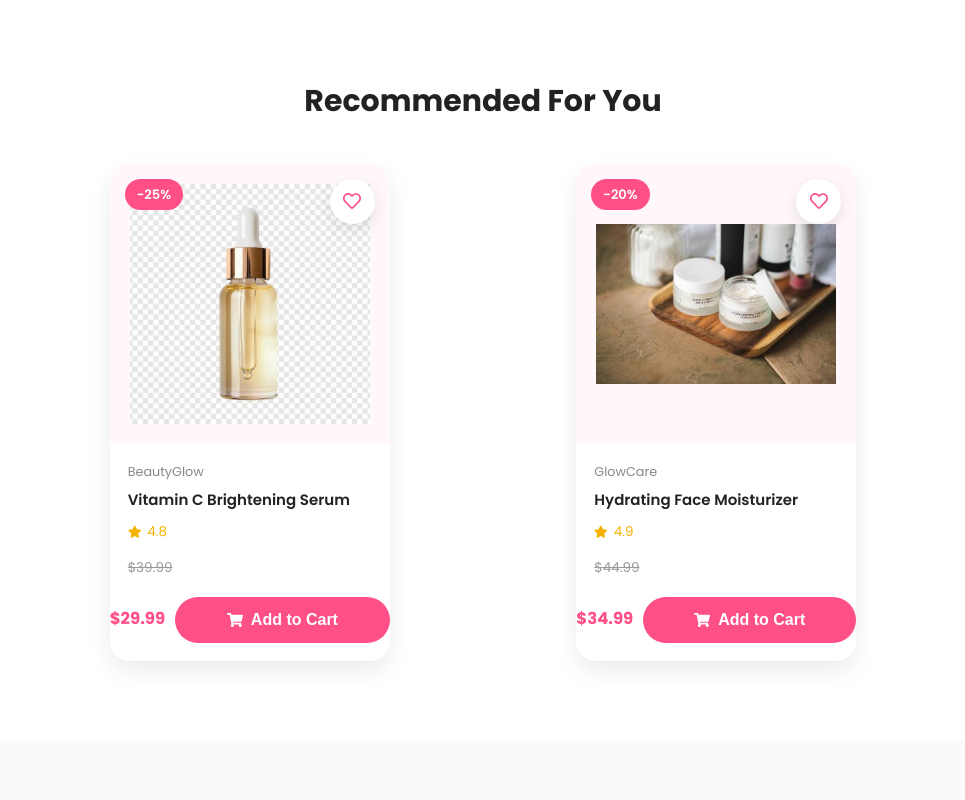
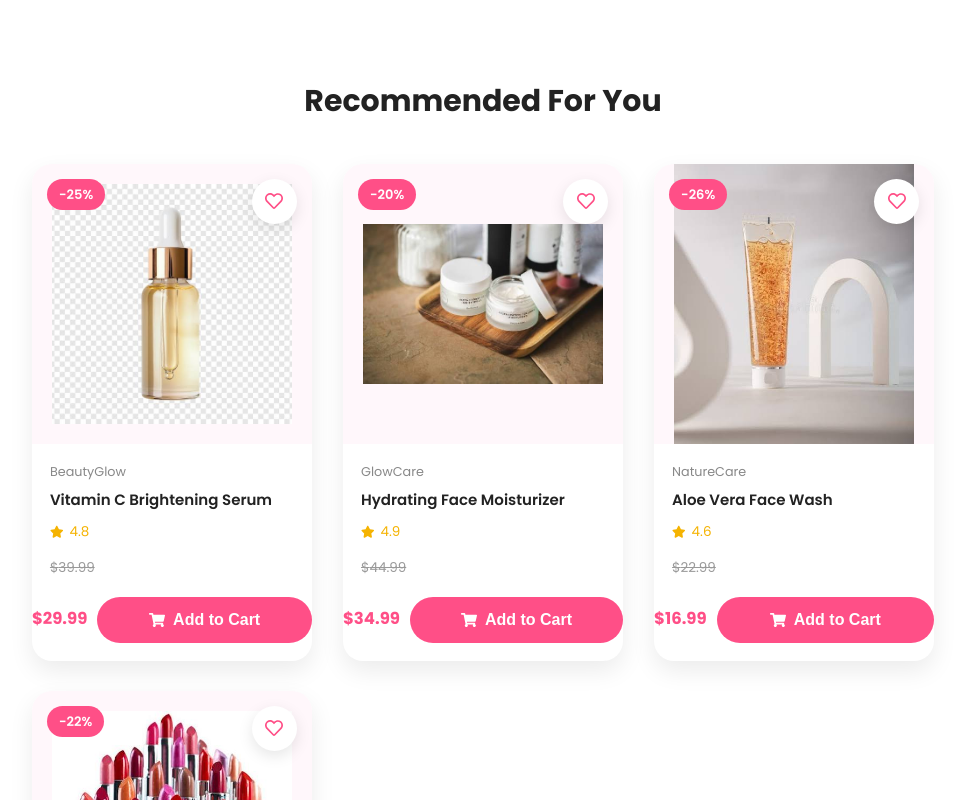
Before and after one commit to Gouthami101198/BeautyStore, a React (Vite) app: page /beauty-quiz in a window 1280 px wide. Shown: the part 740-1540 px from the top of the page, without its empty margins (157-1122 px from the left). Built offline with nearby package versions, Linux system fonts and the light colour scheme.

Commit message:
Update recommendations to show first 4 products

```diff
--- a/src/components/Recommendation/Recommendation.jsx
+++ b/src/components/Recommendation/Recommendation.jsx
@@ -4,7 +4,7 @@ import products from "../../data/products";
 
 function Recommendation() {
   // Show first 4 products
-  const recommendations = products.slice(0, 2);
+  const recommendations = products.slice(0, 4);
 
   return (
     <section className="recommendation">
```
